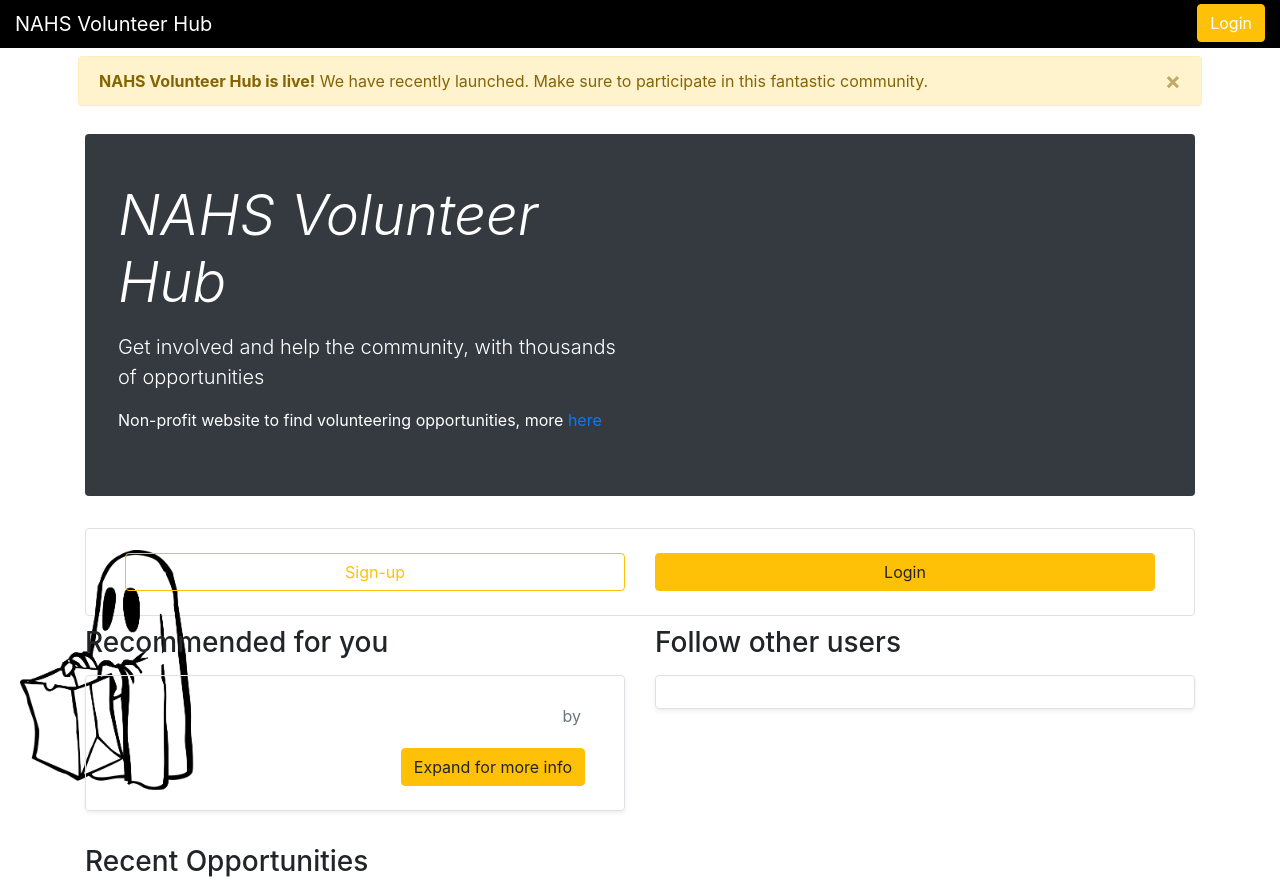
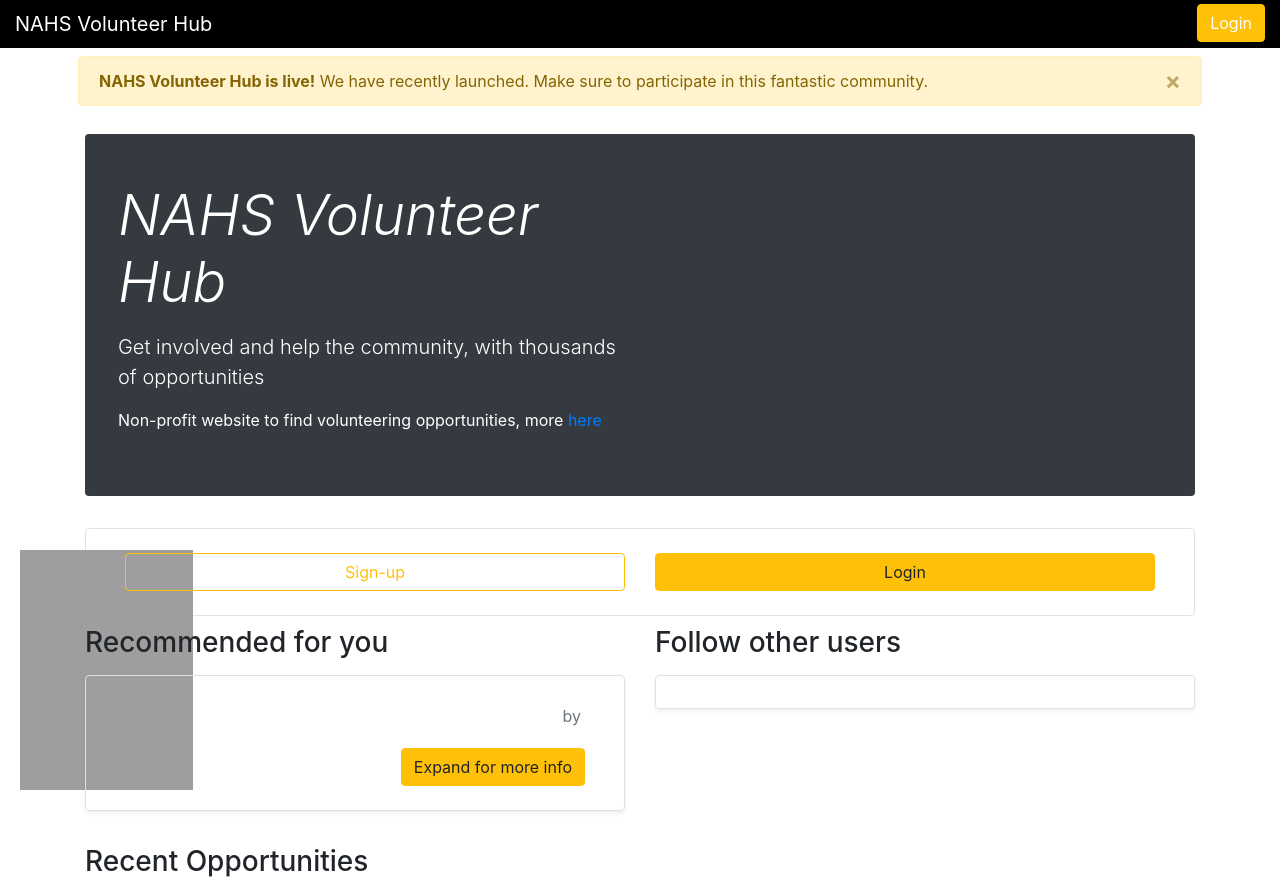
Before and after one commit to PedroVictorCoding/volunteer-atlanta, a Django app: template volunteer/templates/home/halloween-home.html in a window 1280 px wide. Run offline with Django 3.2, Linux system fonts and the light colour scheme; the template is opened without the code that fills it, so the values that code supplies are empty; parts of the project's set-up code (start-up, migrations or seed data) failed here and were passed over; some libraries are stand-ins or nearby versions; grey boxes are pictures that could not be loaded.

Commit message:
Halloween theme

```diff
--- a/volunteer/templates/home/halloween-home.html
+++ b/volunteer/templates/home/halloween-home.html
@@ -66,7 +66,7 @@
 }
 </style>
 
-<img class="ghost" src="{% static 'images/ghost.png' %}" style="width:173.3px; height:240px" alt="ghost-from-https://sulimanalomran.com/wallpaper/getpic.html">
+<img class="ghost" src="https://sulimanalomran.com/images/book-bag-clipart-17.png" style="width:173.3px; height:240px" alt="ghost-from-https://sulimanalomran.com/wallpaper/getpic.html">
 
 
 <style media="screen">
```
